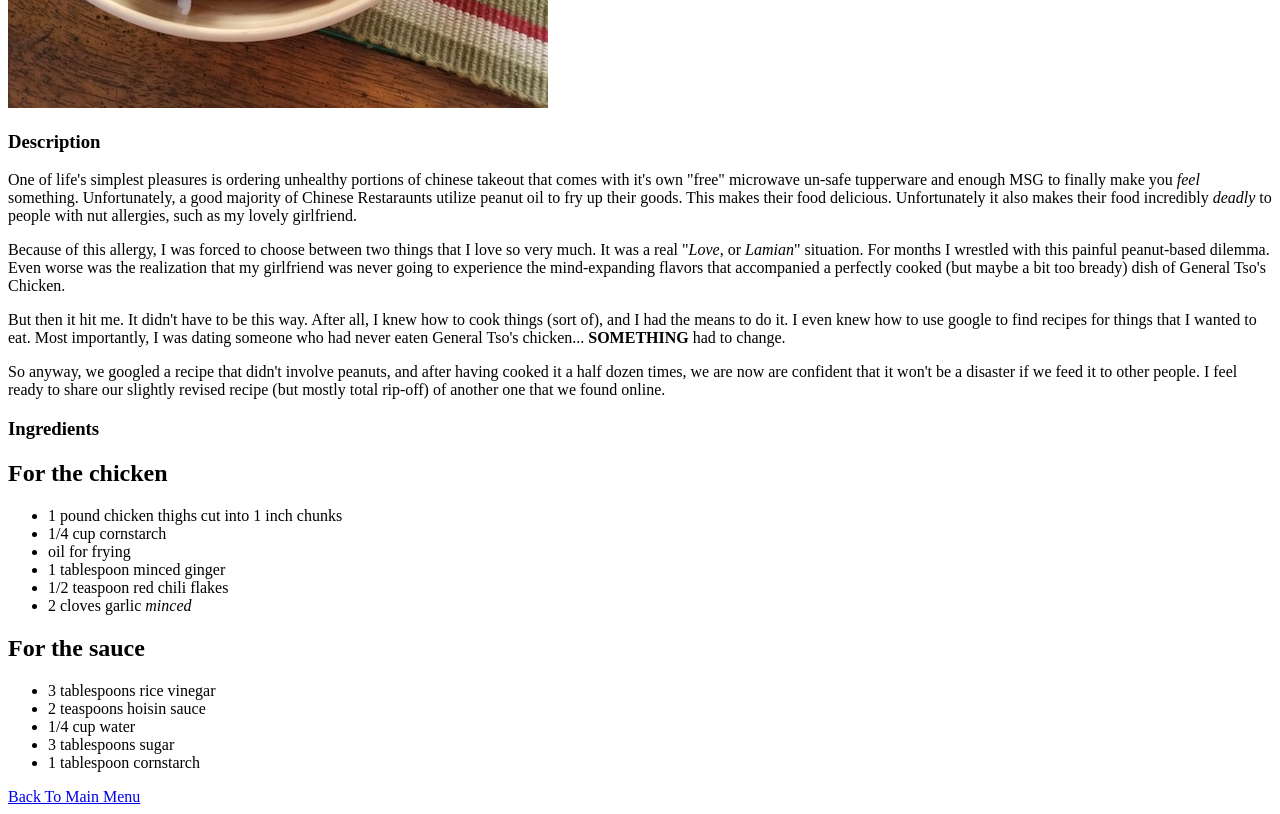
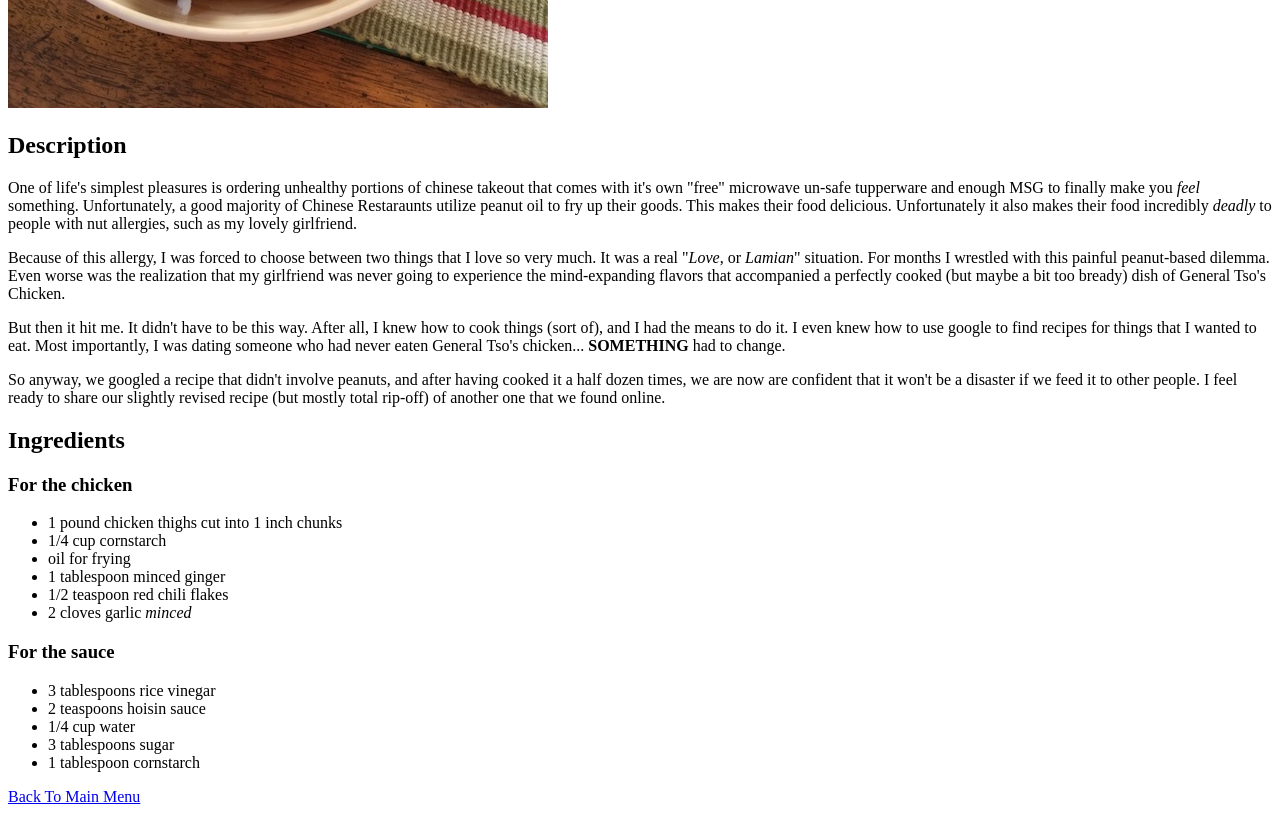
Before and after one commit to Umbelth94/odin-recipes, a plain HTML site: page recipes/general-tsos-chicken.html in a window 1280 px wide. Shown: the part 620-1434 px from the top of the page. Drawn offline with Linux system fonts and the light colour scheme.

Commit message:
Standardize title size across recipes

```diff
--- a/recipes/general-tsos-chicken.html
+++ b/recipes/general-tsos-chicken.html
@@ -10,7 +10,7 @@
 
     <img src="../images/general-tsos.jpg">
 
-    <h3>Description</h3>
+    <h2>Description</h2>
         <p>One of life's simplest pleasures is ordering unhealthy portions of chinese takeout that comes with it's own "free" microwave un-safe tupperware and enough MSG to finally make you <em>feel </em> something.  Unfortunately, a good majority of Chinese Restaraunts utilize peanut oil to fry up their goods.  This makes their food delicious. Unfortunately it also makes their food incredibly <em>deadly</em> to people with nut allergies, such as my lovely girlfriend.</p>
 
         <p>Because of this allergy, I was forced to choose between two things that I love so very much. It was a real "<em>Love</em>, or <em>Lamian</em>" situation.  For months I wrestled with this painful peanut-based dilemma.  Even worse was the realization that my girlfriend was never going to experience the mind-expanding flavors that accompanied a perfectly cooked (but maybe a bit too bready) dish of General Tso's Chicken. </p>
@@ -19,8 +19,8 @@
 
         <p>So anyway, we googled a recipe that didn't involve peanuts, and after having cooked it a half dozen times, we are now are confident that it won't be a disaster if we feed it to other people. I feel ready to share our slightly revised recipe (but mostly total rip-off) of another one that we found online.</p>
 
-    <h3>Ingredients</h3>
-        <h2>For the <strong>chicken</strong></h2>
+    <h2>Ingredients</h2>
+        <h3>For the <strong>chicken</strong></h3>
         <ul>
             <li>1 pound chicken thighs cut into 1 inch chunks</li>
             <li>1/4 cup cornstarch</li>
@@ -30,7 +30,7 @@
             <li>2 cloves garlic <em>minced</em></li>
         </ul>
 
-        <h2>For the <strong>sauce</strong></h2>
+        <h3>For the <strong>sauce</strong></h3>
 
         <ul>
             <li>3 tablespoons rice vinegar</li>
```
Also changed, not shown: recipes/chicken-nachos.html (+3 -3 lines).
